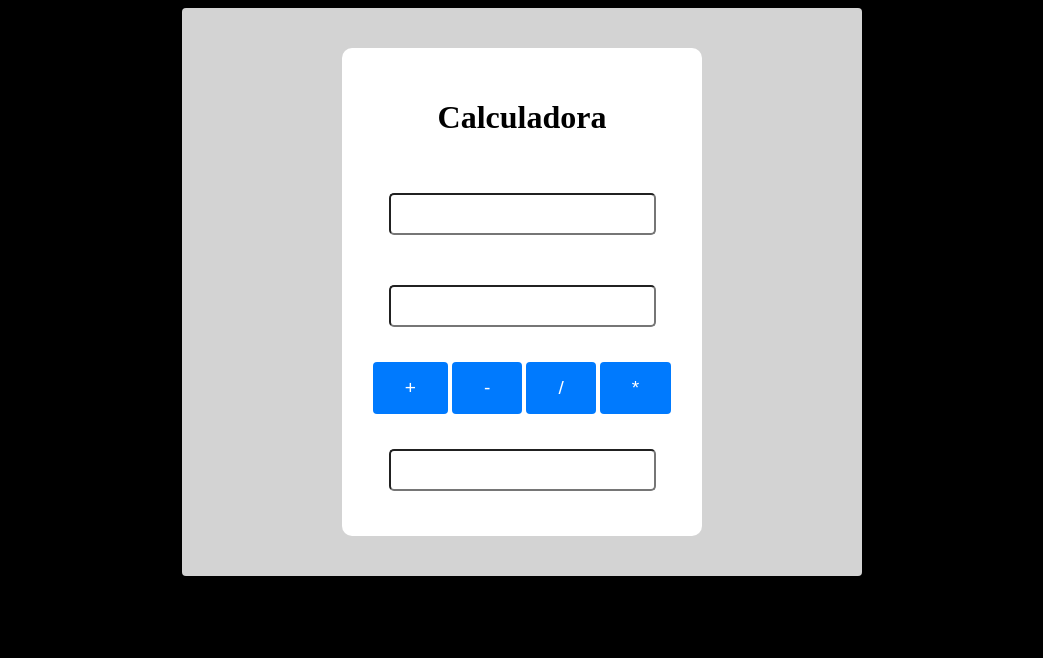
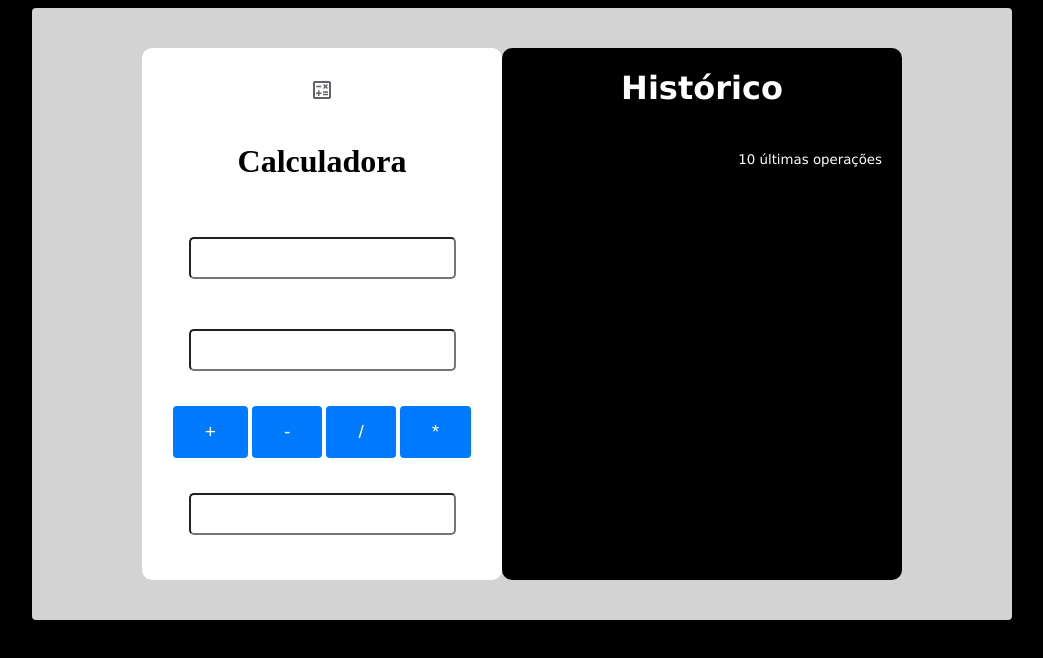
Before and after one commit to AvtEstudos/bootcamp-abutua-modulo3-calc, a plain HTML site: page index.html in a window 1280 px wide. Shown: the whole page, without its empty margins (118-1161 px from the left). Drawn offline with Linux system fonts and the light colour scheme.

Commit message:
closes #5, #6 Finalizando projeto calc

```diff
--- a/index.html
+++ b/index.html
@@ -9,6 +9,7 @@
 <body>
     <div class="container">
         <div class="calc">
+            <object data="calculate.svg" type="image/svg+xml"></object>
             <h1>Calculadora</h1>
             <input id="num1" type="number">
             <input id="num2" type="number">
@@ -22,7 +23,16 @@
 
         </div>
         <div class="history">
+            <div class="history-title">
+               <h1>Histórico</h1>
+            </div>
+            <div class="last-operations">
+                <small>10 últimas operações</small>
+                <div id="history">
 
+
+                </div>
+            </div>
         </div>
     </div>
     <script src="javascript.js"></script>
--- a/javascript.js
+++ b/javascript.js
@@ -22,6 +22,21 @@ function calc(op){
     }
 
     document.getElementById("output").value = output;
+
+    var newHistory = "<p>" +
+                     num1 + " " +
+                     op + " " +
+                     num2 + " = " +
+                     output +
+                     "</p>";
+
+    var history = document.getElementById("history");
+
+    history.innerHTML = newHistory + history.innerHTML;
+
+    if(history.children.length > 10){
+        history.removeChild(history.childNodes[10]);
+    }
 }
 
 function sub(){
--- a/style.css
+++ b/style.css
@@ -8,6 +8,7 @@ input{
     font-size: 1.2em;
     margin: 15px 70px;
     border-radius: 5px;
+    text-align: right;
 
 }
 
@@ -29,11 +30,11 @@ button {
 }
 
 .container {
-    width: 600px;
+    width: 900px;
     background-color: #d3d3d3;
     display: flex;
-    flex-direction: column;
-    align-items: center;
+    flex-direction: row;
+    justify-content: center;
     margin: auto;
     padding: 40px;
     border-radius: 4px;
@@ -50,3 +51,22 @@ button {
     border-radius: 10px;
     box-shadow: 0 8px 16px 0 (rgba(0, 0, 0, 0.2));
 }
+
+.history {
+    background-color: #000;
+    color: #fff;
+    width: 400px;
+    border-radius: 10px;
+    box-shadow: 0 8px 16px 0 (rgba(0, 0, 0, 0.2));
+    font-family: Verdana, Geneva, Tahoma, sans-serif;
+}
+
+.history-title {
+    display: flex;
+    justify-content: center;
+}
+
+.last-operations {
+    text-align: right;
+    padding: 20px;
+}
```
Also changed, not shown: calculate.svg (added).
